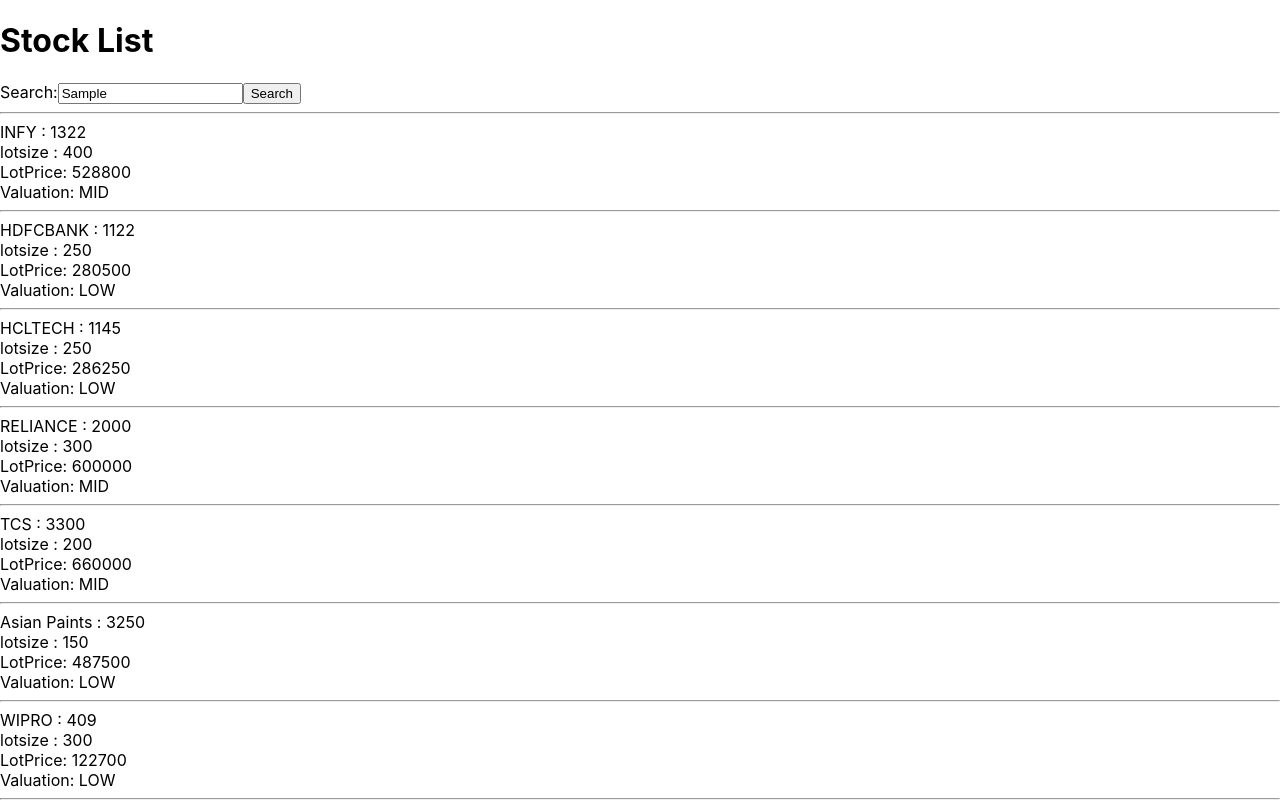
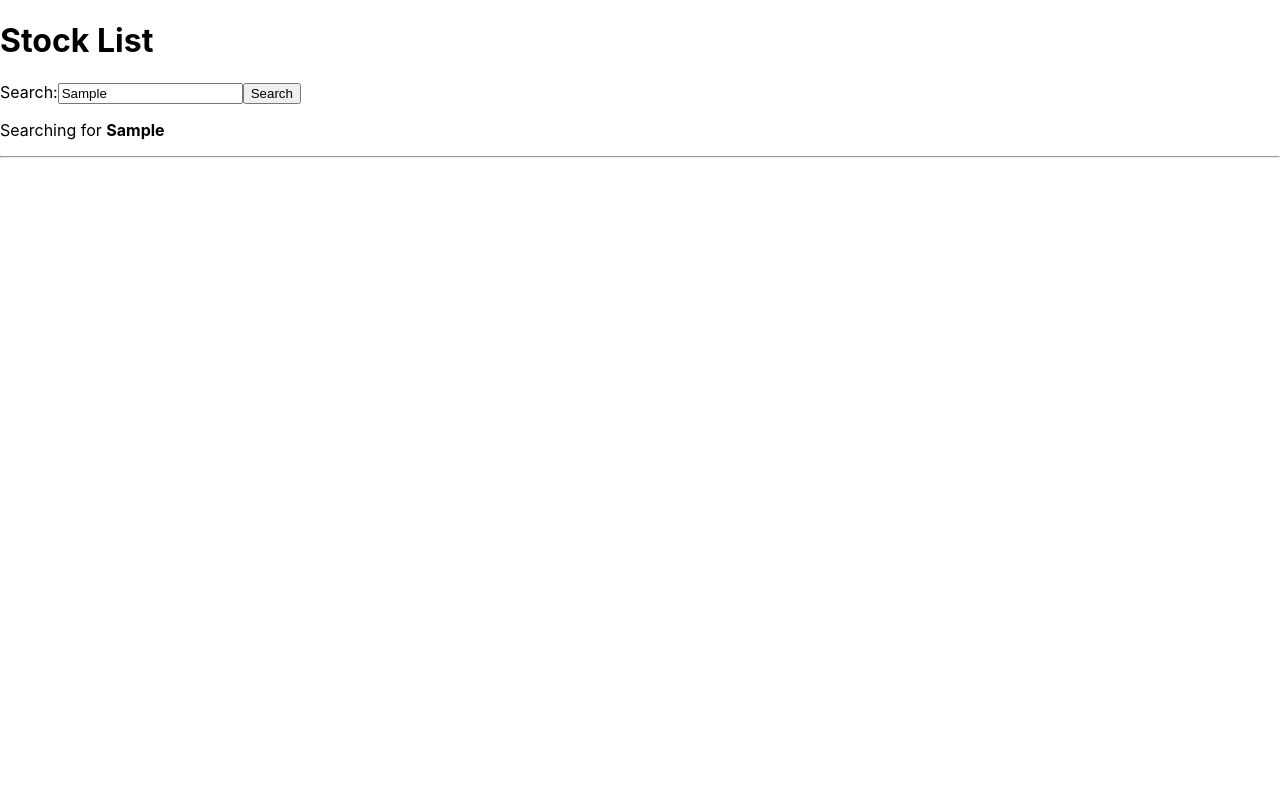
Before and after one commit to soumya1990/InvestIntelSPA, a React (Create React App) app in the folder invest-intel-app/: page / in a window 1280 px wide. Both pictures are taken after typing "Sample" into the empty fields and a click on the button "Search". Shown: the top 800 px of the page. Built offline with nearby package versions, Linux system fonts and the light colour scheme.

Commit message:
Implement Search functionality

```diff
--- a/invest-intel-app/src/App.js
+++ b/invest-intel-app/src/App.js
@@ -1,3 +1,5 @@
+import React from "react";
+
 const stockList = [
   {
     id: 1,
@@ -78,29 +80,51 @@
   else return "HIGH";
 };
 
-const App = () => (
+const App = () => {
+  const [searchTerm, setSearchTerm] = React.useState("");
+  return (
     <div>
       <h1>Stock List</h1>
-    <SearchBar />
+      <SearchBar setSearchTerm={setSearchTerm} />
+      <SearchTitle searchTerm={searchTerm} />
       <hr />
-    <ListView stockList={stockList} />
+      <ListView stockList={stockList} searchTerm={searchTerm} />
     </div>
   );
+};
+
+const SearchTitle = (props) => {
+  const strLen = props.searchTerm.trim().length
+  if (strLen) {
+    return (
+      <p>
+        Searching for <strong>{props.searchTerm}</strong>
+      </p>
+    );
+  } else {
+    return "";
+  }
+};
+
+const SearchBar = (props) => {
   const handleSearch = (event) => {
-  console.log(event)
-}
-
-const SearchBar = () => (
+    console.log(event);
+    props.setSearchTerm(event.target.value);
+  };
+  return (
     <div>
       <label htmlFor="searchStock">Search:</label>
       <input id="searchStock " type="text" onChange={handleSearch}></input>
       <button type="submit">Search</button>
     </div>
   );
+};
 
-const ListView = (props) => (
+const ListView = (props) => {
+  const filteredStockList = props.stockList.filter(stock => stock.symbol.toLowerCase().includes(props.searchTerm.toLowerCase()));
+  return (
     <div>
-    {props.stockList.map(function (stock) {
+      {filteredStockList.map(function (stock) {
         return (
           <div key={stock.symbol}>
             <span>
@@ -121,5 +145,6 @@
       })}
     </div>
   );
+};
 
 export default App;
```
Lines whose indentation alone changed are shown as unchanged.
